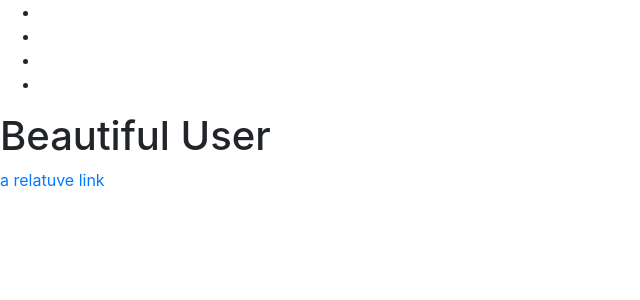
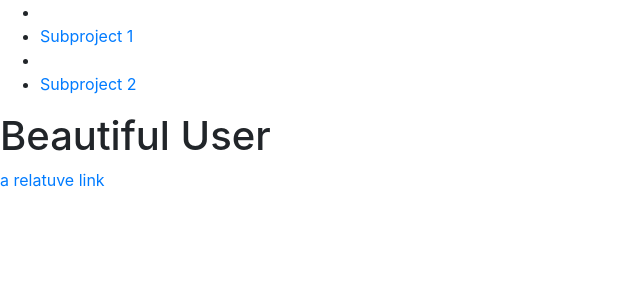
Before and after one commit to TestOrgLeonB/testorgleonb.github.io, a Jekyll site: the page built from README.md, in a window 1280 px wide. Shown: the top 300 px of the page, without its empty margins (0-640 px from the left). Built offline with Jekyll 4.4.1, drawn with Linux system fonts in a browser that asks for light colours; our own code applies the rules of GitHub Pages for plain Markdown files.

Commit message:
fixed headetr

```diff
--- a/_layouts/default.html
+++ b/_layouts/default.html
@@ -11,7 +11,7 @@
         <ul>
             {% for project in site.data.projects %}
                 {% for subproject in project %}
-                    <li><a href="{{ subproject.project_root }}"> {{subproject.title}}</a></li>
+                    <li><a href="{{ subproject.project_root }}"> {{subproject[0].title}}</a></li>
                 {% endfor %}
             {% endfor %}
 
```
